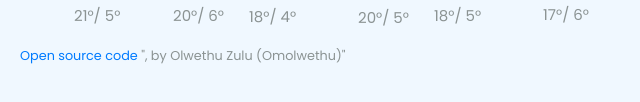
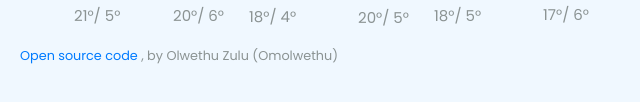
Before and after one commit to Omolwethu/Weather-App, a plain HTML site: page index.html in a window 1280 px wide. Shown: the part 364-466 px from the top of the page, 0-640 px from the left. Drawn offline with nearby package versions, Linux system fonts and the light colour scheme; no server answers.

Commit message:
edited coder name

```diff
--- a/index.html
+++ b/index.html
@@ -134,7 +134,7 @@
     </div>
     <small>
         <a href="https://github.com/Omolwethu/Weather-App" target="-blank">Open source code</a>
-        ", by Olwethu Zulu (Omolwethu)"
+        , by Olwethu Zulu (Omolwethu)
     </small>
 </div>
     <script src="src/index.js"></script>
```
